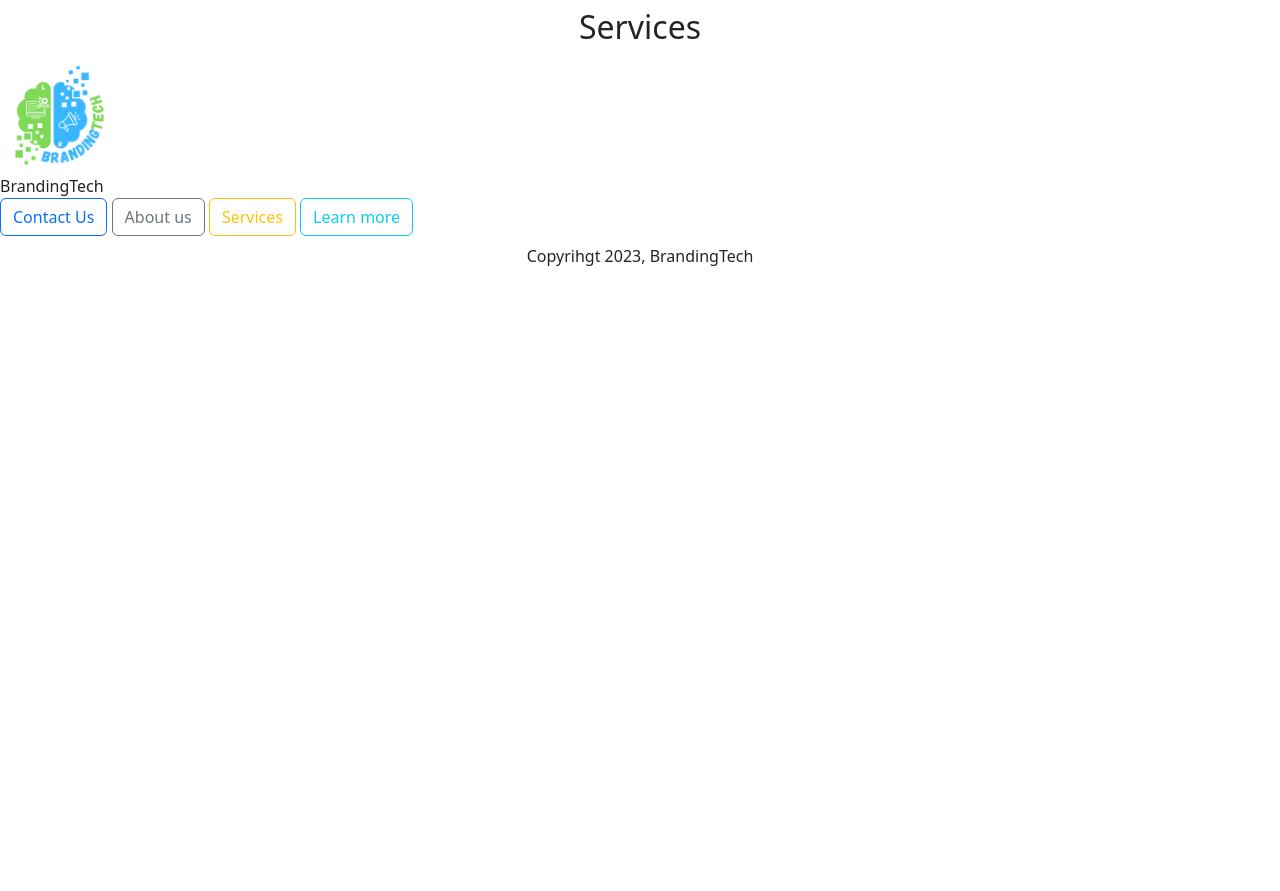
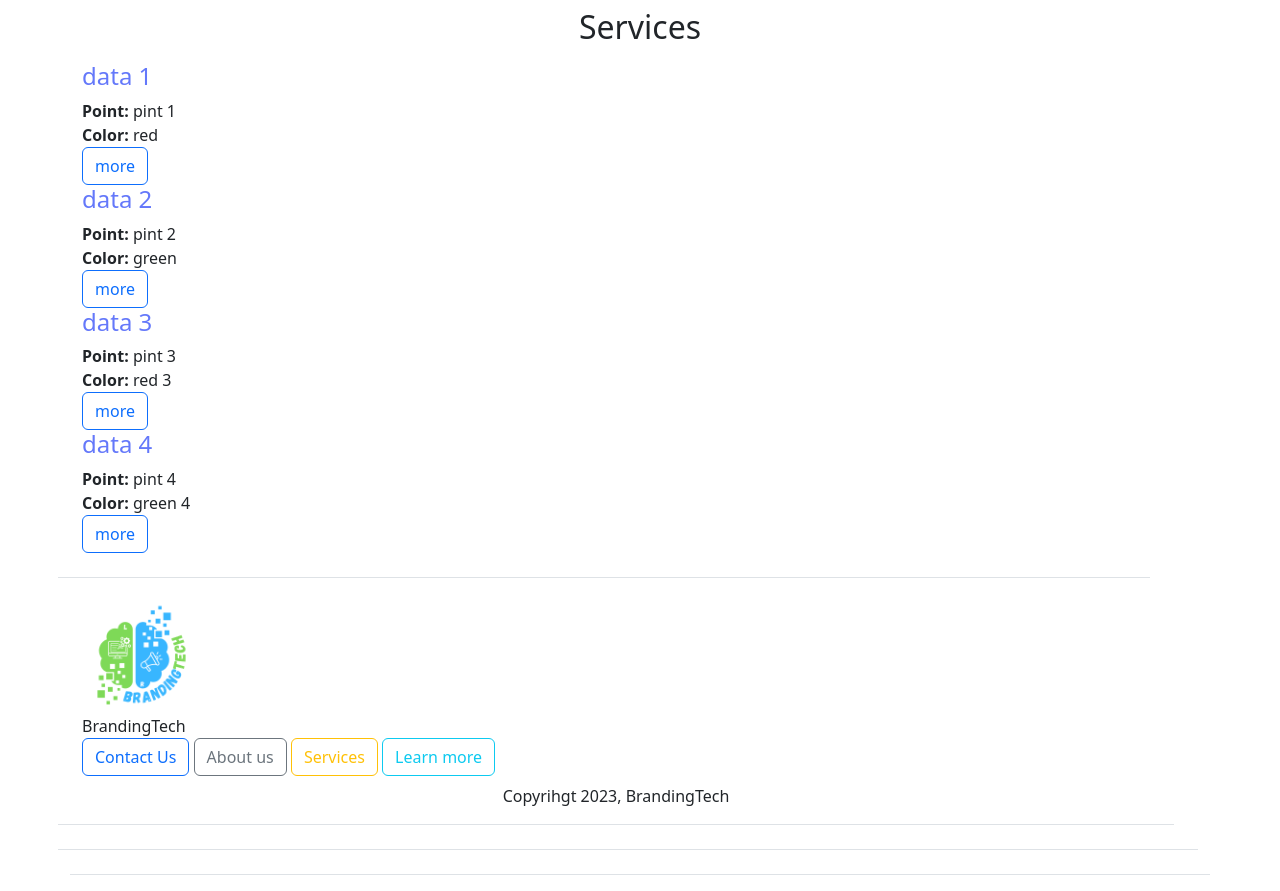
Before and after one commit to BrandingTech/Personal-Web2-python, a Flask app: page / in a window 1280 px wide. Shown: the part 1650-2541 px from the top of the page. Before the commit the page ends 1916 px from the top, so only its background shows below. Run offline with Flask 3, Linux system fonts and the light colour scheme.

Commit message:
Added dynamic data and add api route

```diff
--- a/app.py
+++ b/app.py
@@ -1,11 +1,42 @@
-from flask import Flask, render_template
+from flask import Flask, render_template, jsonify
 
 app = Flask(__name__)
 
+DATA = [
+  {
+    'id':1 ,
+    'title':'data 1',
+    'point':'pint 1',
+    'color': 'red'
+  },
+  {
+    'id':2 ,
+    'title':'data 2',
+    'point':'pint 2',
+    'color': 'green'
+  },
+  {
+    'id':3 ,
+    'title':'data 3',
+    'point':'pint 3',
+    'color': 'red 3'
+  },
+  {
+    'id':4 ,
+    'title':'data 4',
+    'point':'pint 4',
+    'color': 'green 4'
+  },
+]
 
 @app.route("/")
-def hello_world():
-  return render_template('home.html')
+def hello_brandingtech():
+  return render_template('home.html',
+                         data=DATA)
+
+@app.route("/api/data")
+def list_data():
+  return jsonify(DATA)
 
 
 if __name__ == "__main__":
--- /dev/null
+++ b/templates/dataitem.html
@@ -0,0 +1,20 @@
+<div class="border-bottom row" style="margin-bottom:16px; padding-bottom:8px;">
+  <div class="col-9">
+    <h4
+      style = "color: rgb(100,120,250);margin-bottom:8px;">
+      {{data['title']}}
+    </h4>
+    <div>
+      <b>Point:</b> {{data['point']}}
+    </div>
+    {% if 'point' in data %}
+    <div>
+      <b>Color:</b> {{data['color']}}
+    </div>
+    {% endif %}
+  </dive>
+  <div class="col-3">
+    <button type="button" class="btn btn-outline-primary"> more</button>
+  </div>
+
+</div>
--- a/templates/home.html
+++ b/templates/home.html
@@ -28,6 +28,8 @@
     </style>
   </head>
 
+
+
   <body>
     <div class="container">
      <h1 class=" m -auto"> <img src="https://personal-web2-python-1--brandingtechmy.repl.co/static/logo.gif" width="120" height="120"alt="BrandingTch">
@@ -39,9 +41,15 @@
       </P>
       <img class="img-fluid" id="aboutus" src="https://personal-web2-python-1--brandingtechmy.repl.co/static/aboutus.jpeg">
       <h2 class="m-2">Services</h2>
-
+      <p>
+        {%for data in data %}
+          {% include 'dataitem.html' %}
+        {% endfor %}
+      </p>
     </div>
   </body>
+
+
 
   <footer>
      <div>
```
Also changed, not shown: 1 other file.
